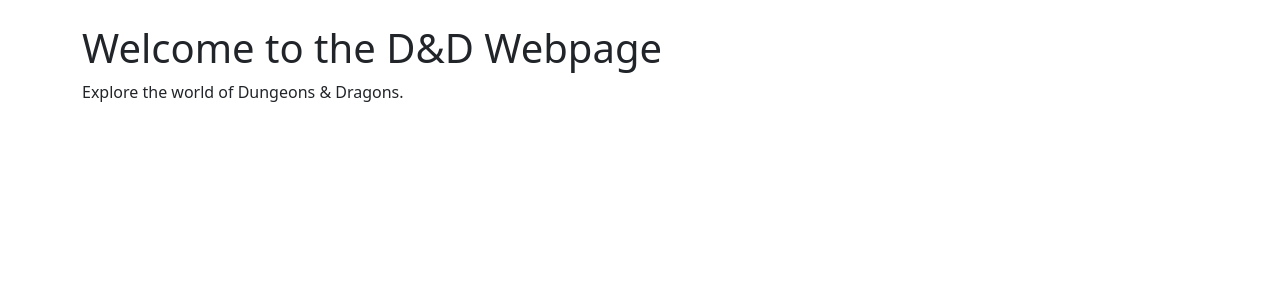
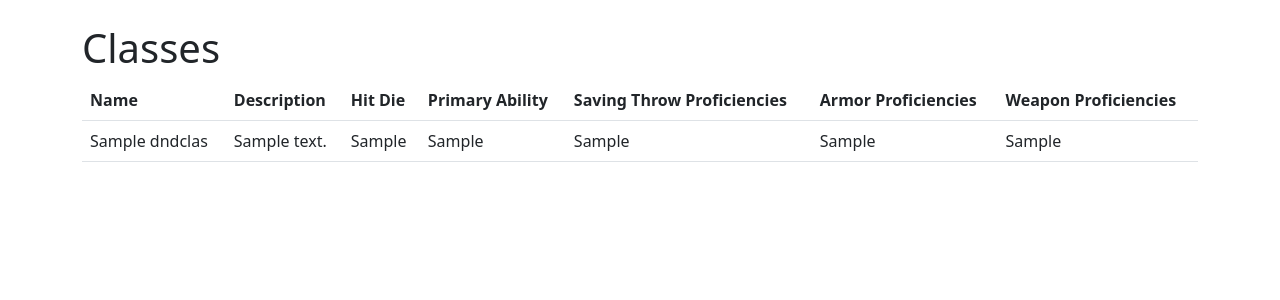
Before and after one commit to kiraashley24/finalProjectKiraSelucky, a Django app: page /dnd/classes/ in a window 1280 px wide. Shown: the part 56-356 px from the top of the page. Run offline with Django 5.2, Linux system fonts and the light colour scheme; tables that the repository leaves empty hold one stand-in row (values such as "Sample post").

Commit message:
Added table for classes

```diff
--- a/dnd/admin.py
+++ b/dnd/admin.py
@@ -6,5 +6,9 @@ class RaceAdmin(admin.ModelAdmin):
     list_display = ('name', 'ability_score', 'lifespan', 'size', 'speed', 'alignment', 'racial_traits')
     search_fields = ['name', 'ability_score', 'lifespan', 'size', 'speed', 'alignment', 'racial_traits']
 
+class DndClassAdmin(admin.ModelAdmin):
+    list_display = ('name', 'description', 'hit_die', 'primary_ability', 'saving_throw_proficiencies', 'armor_proficiencies', 'weapon_proficiencies')
+    search_fields = ['name', 'description', 'hit_die', 'primary_ability', 'saving_throw_proficiencies', 'armor_proficiencies', 'weapon_proficiencies']
+
 admin.site.register(Race, RaceAdmin)
-admin.site.register(DndClass)
+admin.site.register(DndClass, DndClassAdmin)
--- a/dnd/models.py
+++ b/dnd/models.py
@@ -14,8 +14,13 @@ class Race(models.Model):
         return self.name
 
 class DndClass(models.Model):
-    name = models.CharField(max_length=50)
-    description = models.TextField(null=True, blank=True)
+    name = models.CharField(max_length=50, null=True, blank=True)
+    description = models.CharField(max_length=255, null=True, blank=True)
+    hit_die = models.CharField(max_length=50, null=True, blank=True)
+    primary_ability = models.CharField(max_length=50, null=True, blank=True)
+    saving_throw_proficiencies = models.CharField(max_length=255, null=True, blank=True)
+    armor_proficiencies = models.CharField(max_length=255, null=True, blank=True)
+    weapon_proficiencies = models.CharField(max_length=255, null=True, blank=True)
 
     def __str__(self):
         return self.name
--- a/dnd/templates/classes.html
+++ b/dnd/templates/classes.html
@@ -1,9 +1,40 @@
-<!-- index.html -->
+<!-- classes.html -->
 {% extends 'base.html' %}
 
-{% block title %}D&D - Home{% endblock %}
+{% block title %}D&D - Classes{% endblock %}
 
 {% block content %}
-    <h1>Welcome to the D&D Webpage</h1>
-    <p>Explore the world of Dungeons & Dragons.</p>
+    <h1>Classes</h1>
+    <table class="table">
+        <thead>
+            <tr>
+                <th>Name</th>
+                <th>Description</th>
+                <th>Hit Die</th>
+                <th>Primary Ability</th>
+                <th>Saving Throw Proficiencies</th>
+                <th>Armor Proficiencies</th>
+                <th>Weapon Proficiencies</th>
+            </tr>
+        </thead>
+        <tbody>
+            {% for dnd_class in classes %}
+                <tr>
+                    <td>{{ dnd_class.name }}</td>
+                    <td>
+                        {% if dnd_class.description %}
+                            {{ dnd_class.description }}
+                        {% else %}
+                            No description available.
+                        {% endif %}
+                    </td>
+                    <td>{{ dnd_class.hit_die }}</td>
+                    <td>{{ dnd_class.primary_ability }}</td>
+                    <td>{{ dnd_class.saving_throw_proficiencies }}</td>
+                    <td>{{ dnd_class.armor_proficiencies }}</td>
+                    <td>{{ dnd_class.weapon_proficiencies }}</td>
+                </tr>
+            {% endfor %}
+        </tbody>
+    </table>
 {% endblock %}
```
